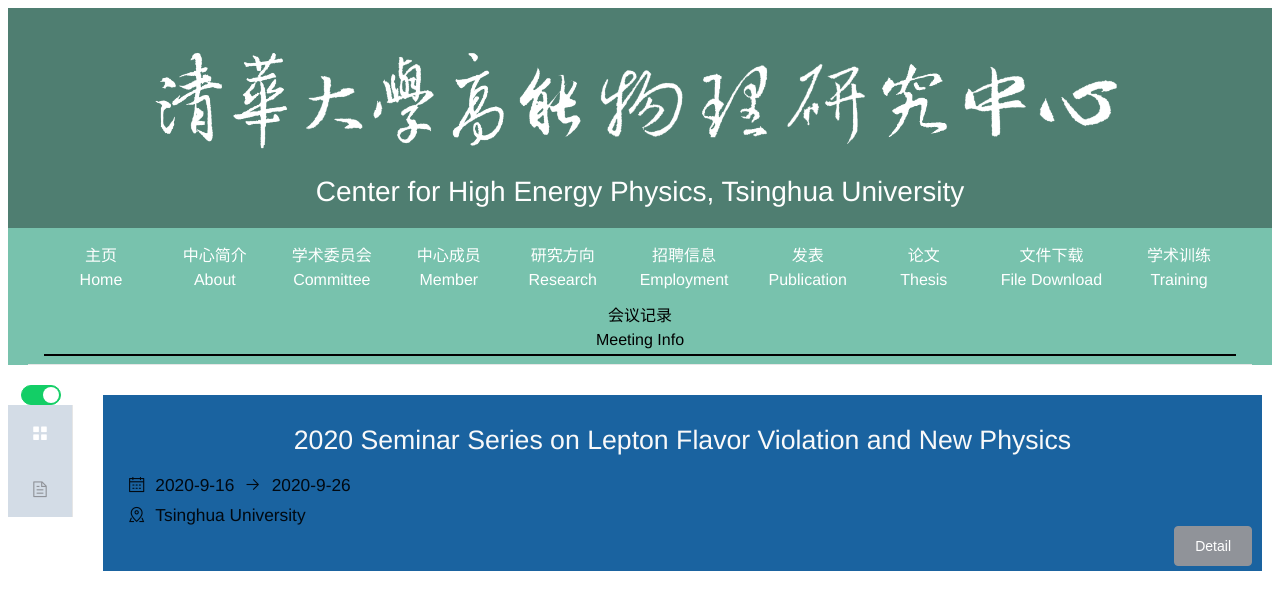
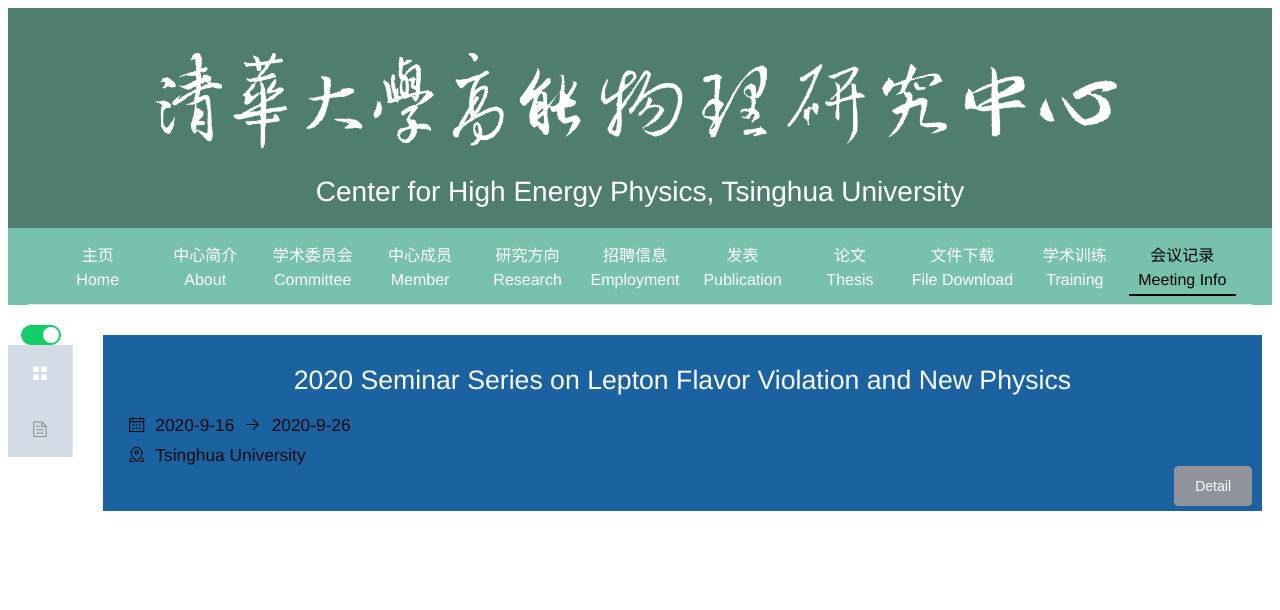
Before and after one commit to greatofdream/simpleIndico, a Vue app: page /#/ in a window 1280 px wide. Shown: the top 610 px of the page. Built offline with nearby package versions, Linux system fonts and the light colour scheme; no server answers.

Commit message:
调整menu的内联格式

```diff
--- a/src/components/HomePage.vue
+++ b/src/components/HomePage.vue
@@ -16,7 +16,7 @@
           <el-menu-item class="item" index="5"><a href="http://hep.tsinghua.edu.cn/research.html" class="navbutton">研究方向<br/>Research</a></el-menu-item>
           <el-menu-item class="item" index="6"><a href="http://hep.tsinghua.edu.cn/empolyment.html" class="navbutton">招聘信息<br/>Employment</a></el-menu-item>
           <el-menu-item class="item" index="7"><a href="http://hep.tsinghua.edu.cn/" class="navbutton">发表<br/>Publication</a></el-menu-item>
-          <el-menu-item class="item" index="8"><a href="http://hep.tsinghua.edu.cn/" class="navbutton">论文<br/>Thesis</a></el-menu-item>
+          <el-menu-item class="item" index="8"><a href="http://hep.tsinghua.edu.cn/thesis.html" class="navbutton">论文<br/>Thesis</a></el-menu-item>
           <el-menu-item class="item" index="9"><a href="http://hep.tsinghua.edu.cn/" class="navbutton">文件下载<br/>File Download</a></el-menu-item>
           <el-menu-item class="item" index="10"><a href="http://hep.tsinghua.edu.cn/training.html" class="navbutton">学术训练<br/>Training</a></el-menu-item>
           <el-menu-item class="item" index="11"><router-link to='/meet/list' class="navbutton">会议记录<br/>Meeting Info</router-link></el-menu-item>
@@ -59,6 +59,10 @@
   /*height: 1000px;*/
   background-color: #fff;
 }
+.el-menu-item{
+  padding-left: 0 !important;
+  padding-right: 0 !important;
+}
 .navbutton{
   text-decoration: none;
   font-size: 1rem;
@@ -66,8 +70,8 @@
   line-height: 1.5;
   padding-top: 0.5rem;
   padding-bottom: 0.5rem;
-  padding-left: 0;
-  padding-right: 0;
+  padding-left: 0.5rem;
+  padding-right: 0.5rem;
   display: block;
 }
 .item{
```
